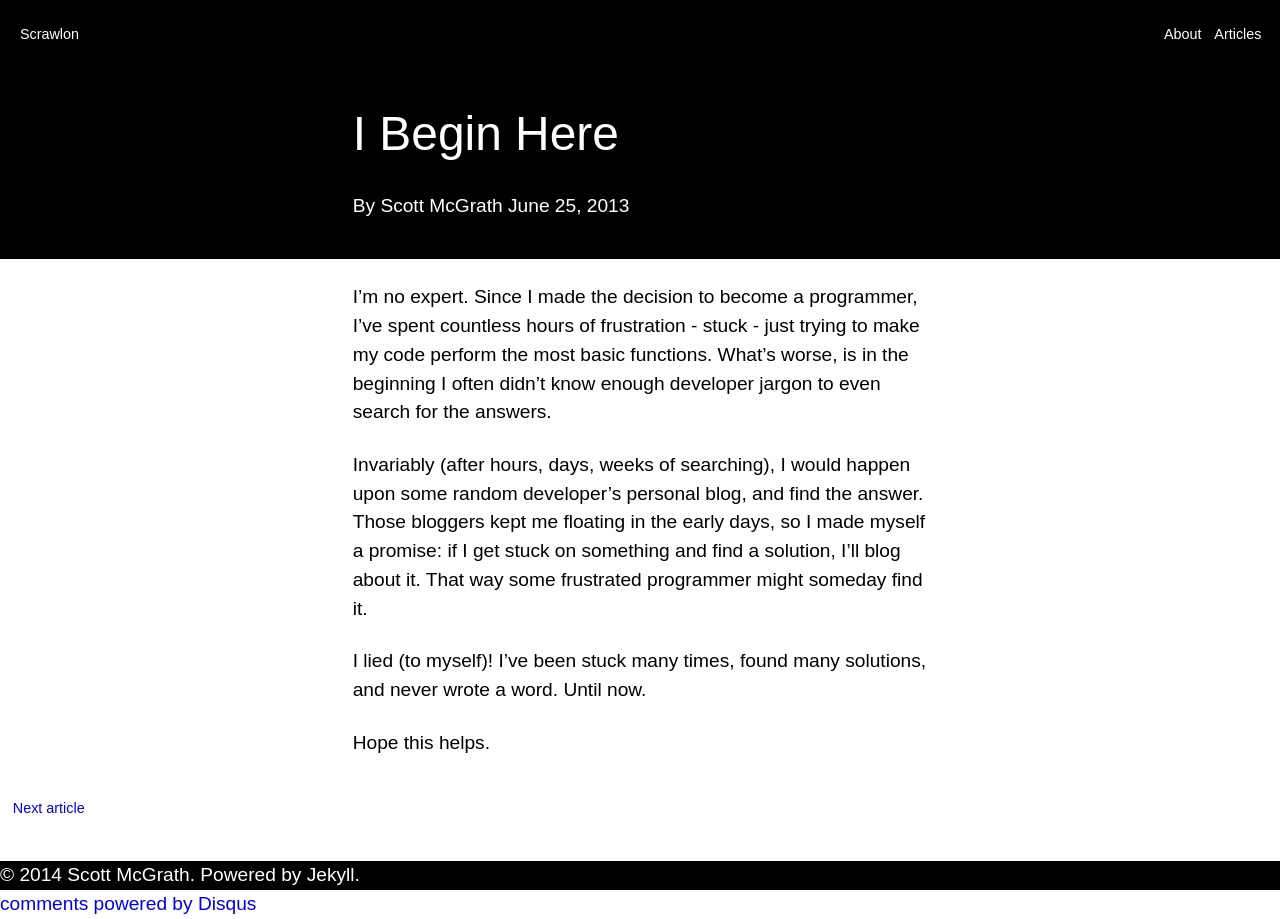
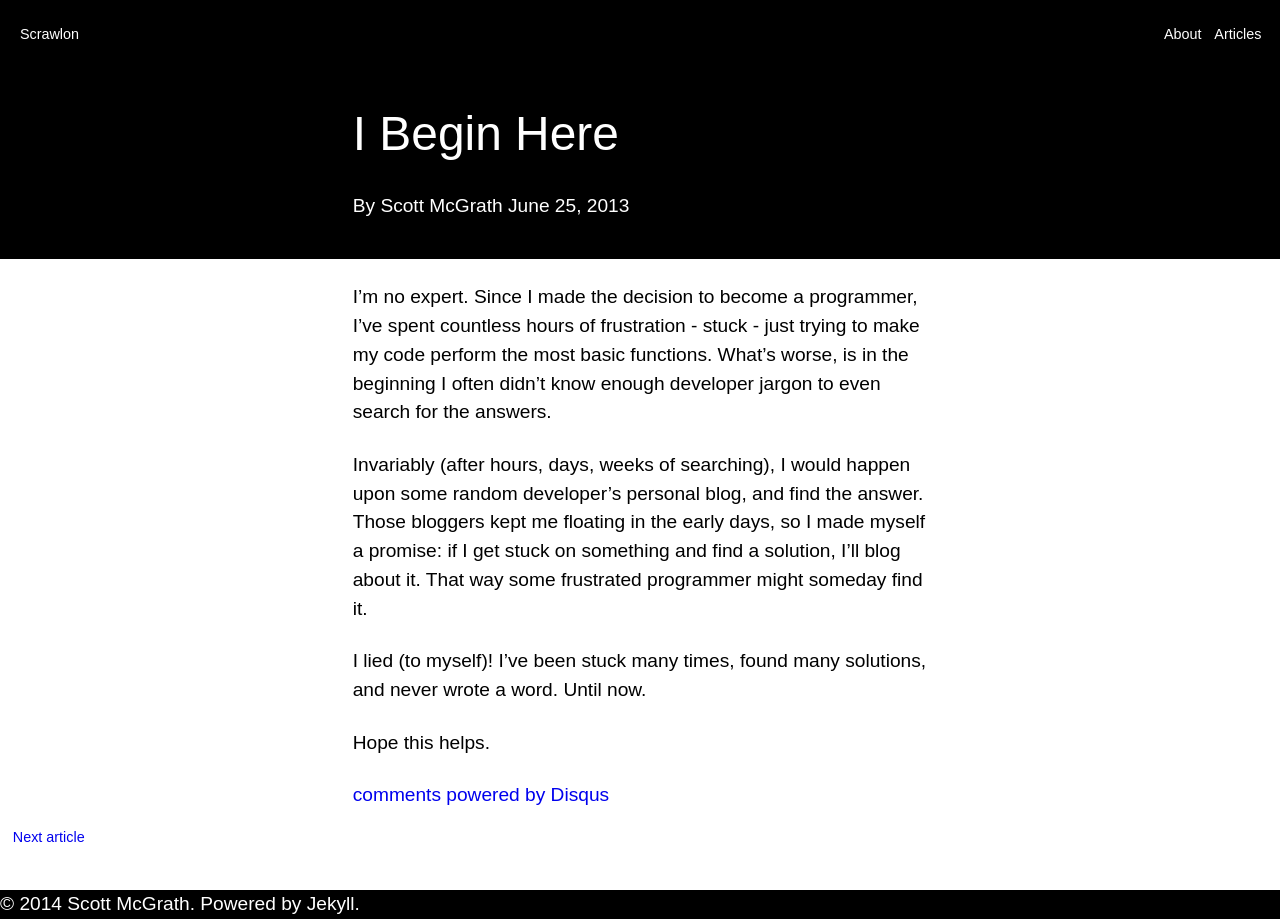
Before and after one commit to scrawlon/scrawlon.github.io, a Jekyll site: the page built from _posts/2013-06-25-i-begin-here.md, in a window 1280 px wide. Built offline with Jekyll 4.4.1, drawn with Linux system fonts in a browser that asks for light colours; Markdown is read by kramdown in place of the engine named in the settings; comment, search, counter and statistics services are not loaded.

Commit message:
Moved disqus comments into wrapper in _post layout

```diff
--- a/_layouts/post.html
+++ b/_layouts/post.html
@@ -37,11 +37,8 @@
 
   <div class="wrapper">
     {{ content }}
+    {% if page.comments %}{% include disqus_comments.html %}{% endif %}
   </div>
-
-  {% if page.comments %}
-    <div id="disqus_thread"></div><!-- /#disqus_thread -->
-  {% endif %}
 
   <nav>
     {% if page.previous %}
@@ -51,13 +48,12 @@
       <a href="{{ site.url }}{{ page.next.url }}" class="btn" title="{{ page.next.title }}">Next article</a>
     {% endif %}
   </nav><!-- /.pagination -->
+
 </article>
 
 <footer role="contentinfo">
   {% include footer.html %}
 </footer>
 
-{% include scripts.html %}
-
 </body>
 </html>
```
